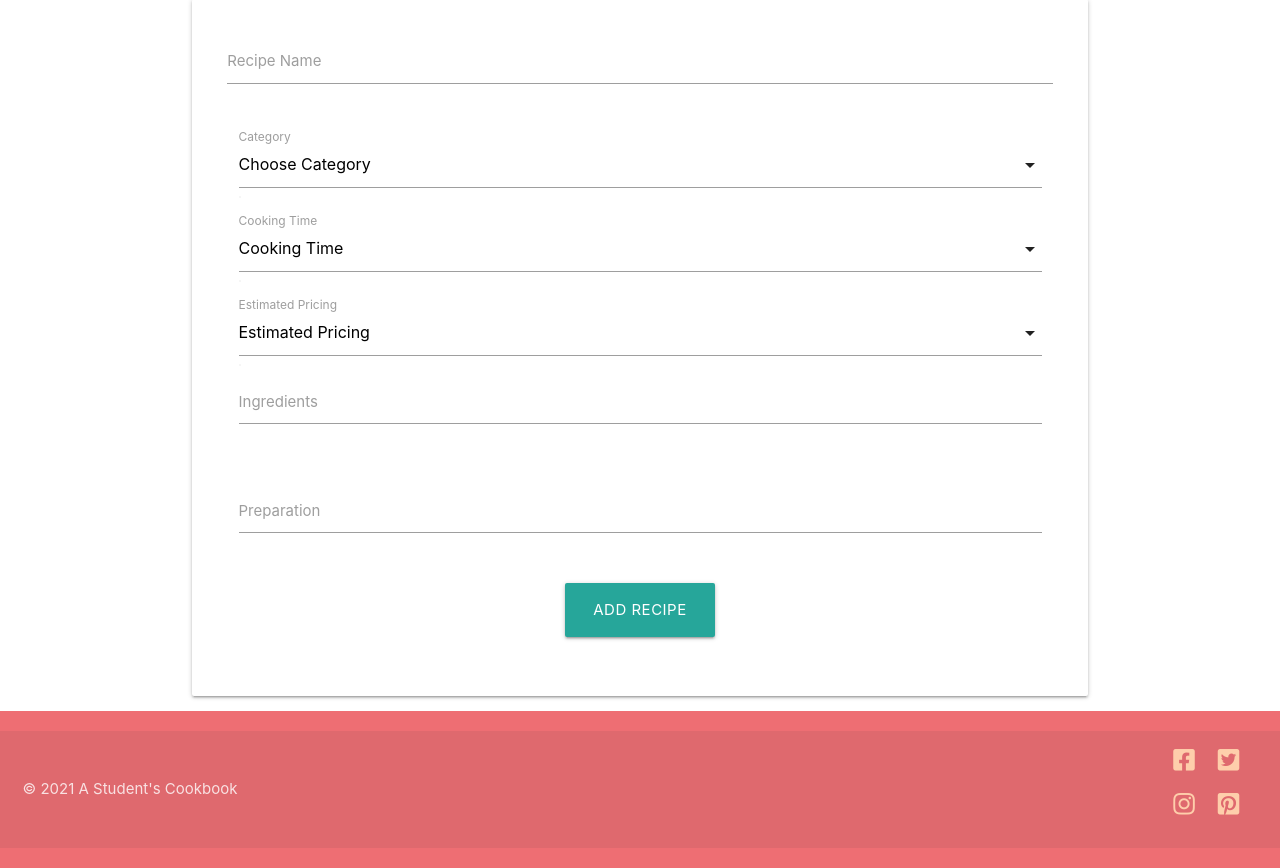
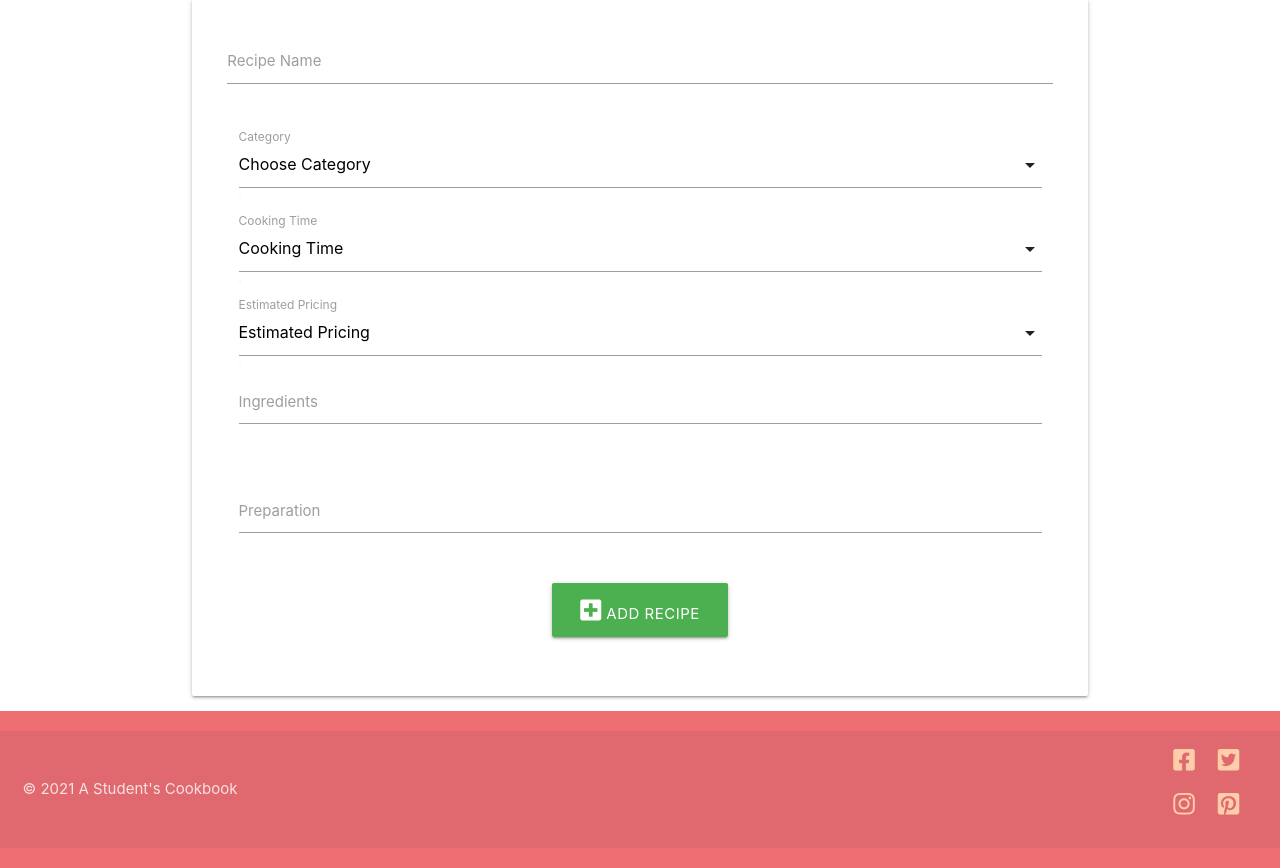
Before and after one commit to hddahdda/student_cookbook, a Flask app: page /add_recipe in a window 1280 px wide. Shown: the part 181-1049 px from the top of the page. Run offline with Flask 2, Linux system fonts and the light colour scheme; data that the repository does not hold is empty; some libraries are stand-ins or nearby versions.

Commit message:
customized buttons with font awesome icons and materialize colour classes

```diff
--- a/templates/add_recipe.html
+++ b/templates/add_recipe.html
@@ -57,8 +57,8 @@
       </div>
       <div class="row">
         <div class="col s12 center-align">
-            <button type="submit" class="btn-large text-shadow">
-                Add Recipe
+            <button type="submit" class="btn-large text-shadow green darken-4w">
+              <i class="fas fa-plus-square"></i> Add Recipe
             </button>
         </div>
     </form>
--- a/templates/edit_recipe.html
+++ b/templates/edit_recipe.html
@@ -71,8 +71,8 @@
       </div>
       <div class="row">
         <div class="col s12 center-align">
-            <button type="submit" class="btn-large text-shadow">
-                Edit Recipe
+          <a href="{{ url_for('single_recipe', recipe_id=recipe._id) }}" class="waves-effect waves-light btn-large orange lighten-2"><i class="fas fa-backward"></i>Previous Page</a>
+            <button type="submit" class="btn-large text-shadow green darken-4"><i class="fas fa-user-edit"></i> Edit Recipe
             </button>
         </div>
     </form>
--- a/templates/recipes.html
+++ b/templates/recipes.html
@@ -29,7 +29,7 @@
                   <p><i class="fas fa-carrot"></i> Ingredients: {{ recipe.ingredients }}</p><br>
                   <p><i class="fas fa-coins"></i> Estimated pricing: {{ recipe.pricing }}</p><br>
                   <p>Added by: {{ recipe.created_by }}</p>
-                    <a href="{{url_for('single_recipe', recipe_id=recipe._id)}}" class="waves-effect waves-light btn-large">View Recipe</a>
+                    <a href="{{url_for('single_recipe', recipe_id=recipe._id)}}" class="waves-effect waves-light btn-large green darken-4"><i class="fas fa-leaf"></i> View Recipe</a>
                   </div>
                 </div>
               </div>
--- a/templates/single_recipe.html
+++ b/templates/single_recipe.html
@@ -27,7 +27,8 @@
 </div>
 </div>
 <div class="row center-align">
-    <a href="{{ url_for('edit_recipe', recipe_id=recipe._id) }}" class="waves-effect waves-light btn-large">Edit Recipe</a>
-    <a class="waves-effect waves-light btn-large">Delete Recipe</a>
+    <a href="{{ url_for('recipes') }}" class="waves-effect waves-light btn-large orange lighten-2"><i class="fas fa-backward"></i> Previous Page</a>
+    <a href="{{ url_for('edit_recipe', recipe_id=recipe._id) }}" class="waves-effect waves-light btn-large green darken-4"><i class="fas fa-user-edit"></i> Edit Recipe</a>
+    <a class="waves-effect waves-light btn-large red darken-4"><i class="fas fa-trash-alt"></i> Delete Recipe</a>
 </main>
 {% endblock %}
```
